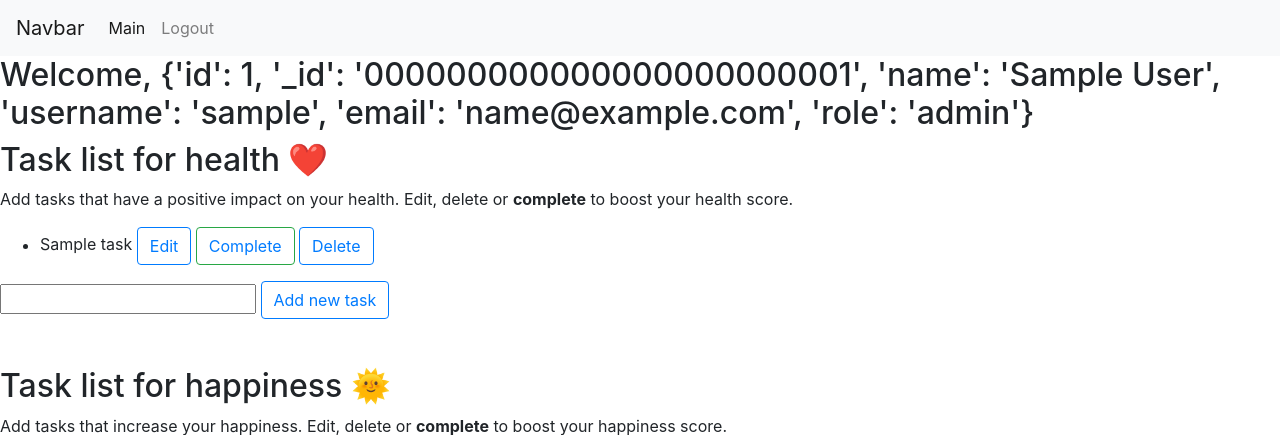
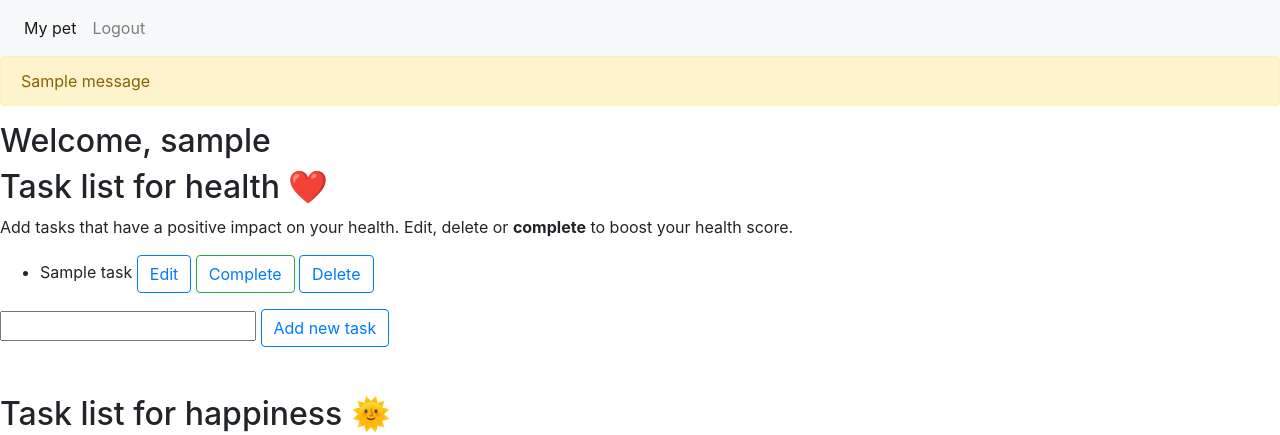
Before and after one commit to waterzaddy/CFG-SoftwareTeam7, a Flask app: page / in a window 1280 px wide. Shown: the top 435 px of the page. Run offline with Flask 3, Linux system fonts and the light colour scheme; the visitor is signed in with stand-in values (Sample User, id 1); one stand-in notice (Sample message) is shown; some libraries are stand-ins or nearby versions.

Commit message:
added flash messaging

```diff
--- a/flask_to_do/app.py
+++ b/flask_to_do/app.py
@@ -1,7 +1,7 @@
-from flask import Flask, render_template, request, redirect, url_for, session
+from flask import Flask, render_template, request, redirect, url_for, session, flash
 from datetime import timedelta
 from classes import VirtualPet
-from functions import get_inspo_quote, todo_length
+from functions import get_inspirational_quote, todo_length
 
 """ VARIABLES """
 
@@ -61,7 +61,7 @@ def add_health():
         todo = request.form["todo"]
         todos_health.append({"task": todo, "done": False})
     else:
-        pass
+        flash("You can have a maximum of 10 tasks at the time")
     return redirect(url_for("index"))
 
 
@@ -104,7 +104,7 @@ def add_happiness():
         print(todo)
         todos_happiness.append({"task": todo, "done": False})
     else:
-        pass
+        flash("You can have a maximum of 10 tasks at the time")
     return redirect(url_for("index"))
 
 
@@ -162,7 +162,7 @@ def exercise():
 
 @app.route("/hug")
 def hug():
-    quote = get_inspo_quote()
+    quote = get_inspirational_quote()
     pet.happiness = min(pet.max_status, pet.happiness + 10)
     return render_template("index.html", pet=pet, quote=quote)
 
--- /dev/null
+++ b/flask_to_do/config.py
@@ -0,0 +1 @@
+app.config['MESSAGE_FLASHING_OPTIONS'] = {'duration': 5}
--- a/flask_to_do/functions.py
+++ b/flask_to_do/functions.py
@@ -1,7 +1,7 @@
 import requests
 
 
-def get_inspo_quote():
+def get_inspirational_quote():
     category = 'inspirational'
     api_url = 'https://api.api-ninjas.com/v1/quotes?category={}'.format(category)
     api_key = 'Zu3DasmIkTOY9/xNQFPEDg==zSkWG4DY0AS1S3Av'
@@ -15,9 +15,10 @@ def get_inspo_quote():
     else:
         return "Error fetching quote"
 
+
 # checks that there are no more than 15 tasks in each to-do list
 def todo_length(todo_list):
-    return len(todo_list) <= 7
+    return len(todo_list) <= 4
 
 
 # def get_valid_tasks(task):
--- a/flask_to_do/templates/base.html
+++ b/flask_to_do/templates/base.html
@@ -8,15 +8,18 @@
 </head>
 <body>
 <nav class="navbar navbar-expand-lg navbar-light bg-light">
-  <a class="navbar-brand" href="#">Navbar</a>
+  <!--<a class="navbar-brand" href="#">Navbar</a> -->
   <button class="navbar-toggler" type="button" data-toggle="collapse" data-target="#navbarNav" aria-controls="navbarNav" aria-expanded="false" aria-label="Toggle navigation">
     <span class="navbar-toggler-icon"></span>
   </button>
+
   <div class="collapse navbar-collapse" id="navbarNav">
     <ul class="navbar-nav">
+      {% if "user" in session %}
       <li class="nav-item active">
-        <a class="nav-link" href="{{ url_for('index') }}">Main <span class="sr-only">(current)</span></a>
+        <a class="nav-link" href="{{ url_for('index') }}">My pet <span class="sr-only">(current)</span></a>
       </li>
+      {% endif %}
       {% if "user" not in session %}
       <li class="nav-item">
         <a class="nav-link" href="{{ url_for('login') }}">Login</a>
@@ -32,6 +35,7 @@
 </nav>
 
 {% block content %}
+
 {% endblock %}
 
 <!-- JS scripts - don't touch -->
--- a/flask_to_do/templates/index.html
+++ b/flask_to_do/templates/index.html
@@ -1,7 +1,15 @@
 {% extends "base.html" %}
 {% block title %}Self care tracker{% endblock %}
 {% block content %}
-
+{% with messages = get_flashed_messages() %}
+  {% if messages %}
+    {% for message in messages %}
+        <div class="alert alert-warning" role="alert">
+             {{message}}
+        </div>
+    {% endfor %}
+  {% endif %}
+{% endwith %}
 {% if "user" in session %}
 <h2>Welcome, {{ user }}</h2>
 {% endif %}
```
